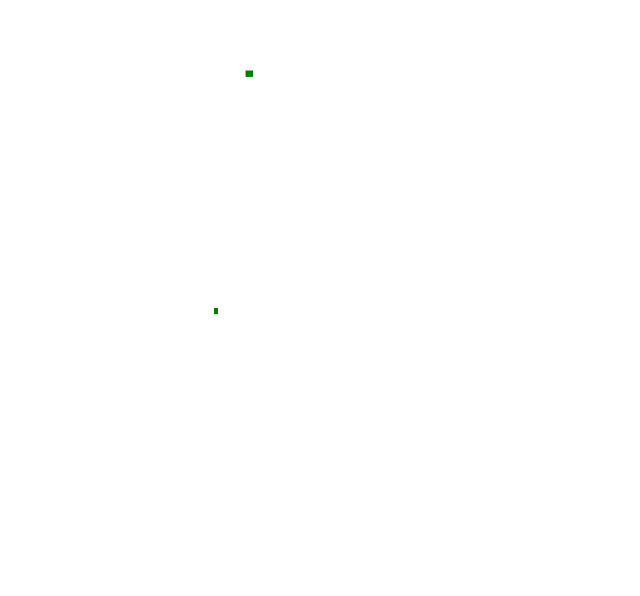
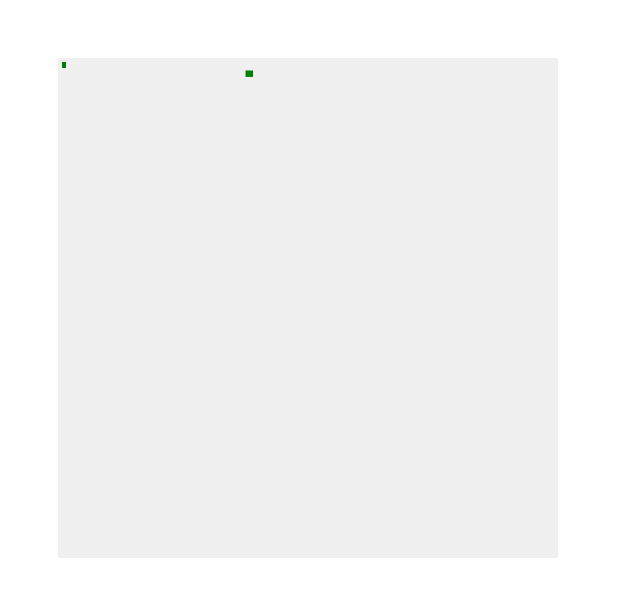
Before and after one commit to peterdee/js-snake, a website: page public/index.html in a window 1280 px wide. Shown: the whole page, without its empty margins (0-640 px from the left). Drawn offline with Linux system fonts and the light colour scheme.

Commit message:
Food element generation

```diff
--- a/public/js/app.js
+++ b/public/js/app.js
@@ -48,6 +48,7 @@ function drawSnake(context) {
       size,
     ));
     const head = { ...snake[snake.length - 1] };
+
     if (direction === directions.right) {
       head.x = head.x + size;
     }
@@ -67,7 +68,13 @@ function drawSnake(context) {
       size,
       size,
     );
-    snake = snake.splice(1);
+
+    // check if food is eaten
+    if (!(head.x === foodPosition.x && head.y === foodPosition.y)) {
+      snake = snake.splice(1);
+    } else {
+      drawFood(context, snake);
+    }
   }, interval);
 }
 
@@ -90,11 +97,17 @@ function handleKeys({ keyCode = 0 }) {
   }
 }
 
-function drawFood(context) {
-  context.fillStyle = 'green';
+function drawFood(context, snake = []) {
+  const foodPositionX = Math.round((Math.random() * 10));
+  const foodPositionY = Math.round((Math.random() * 10));
+
+  foodPosition.x = foodPositionX;
+  foodPosition.y = foodPositionY;
+  console.log(foodPosition)
+  // context.fillStyle = 'red';
   context.fillRect(
-    foodPosition.x,
-    foodPosition.y,
+    foodPositionX,
+    foodPositionY,
     size,
     size,
   );
--- a/public/styles/style.css
+++ b/public/styles/style.css
@@ -8,6 +8,7 @@ a {
 }
 
 canvas {
+  background-color: #f0f0f0;
   height: 500px;
   width: 500px;
 }
```
Also changed, not shown: package.json (+21 -0 lines).
